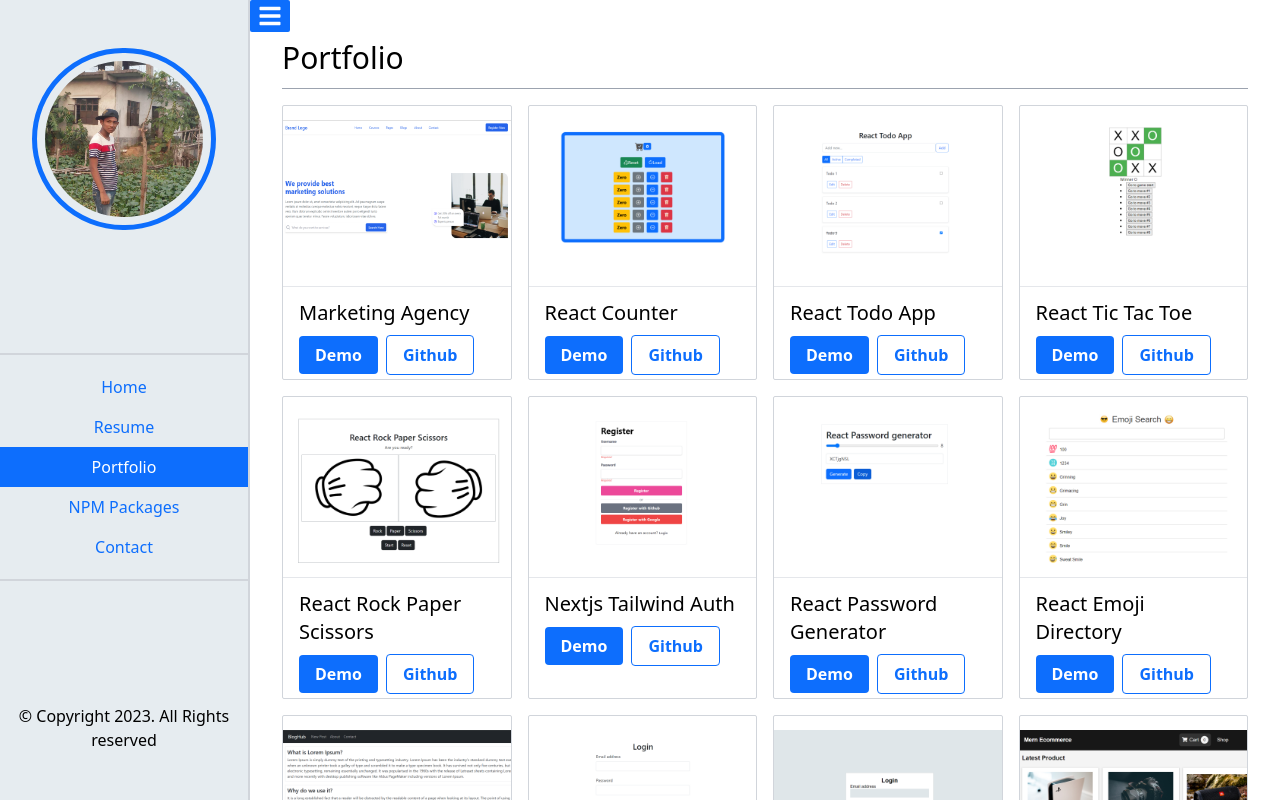
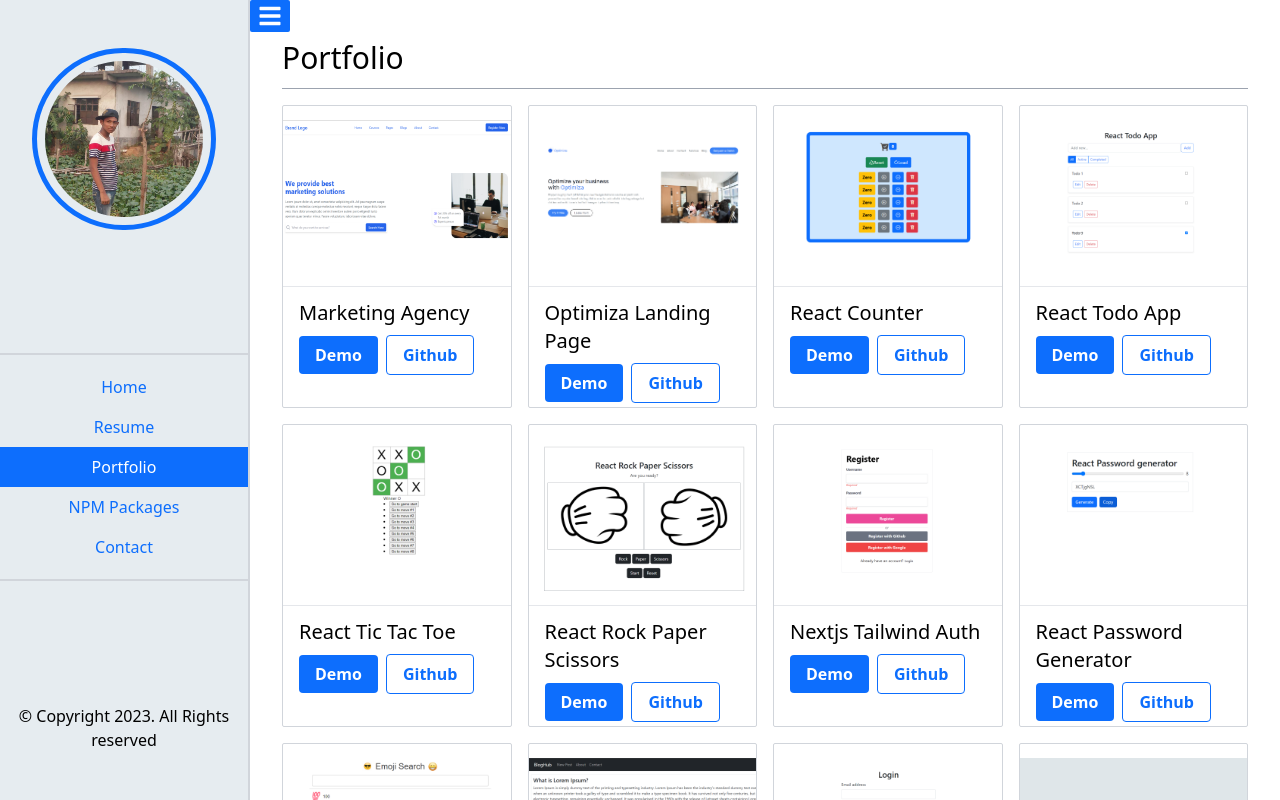
Before and after one commit to ssakib4040/nextjs-portfolio, a Next.js app: page /portfolio in a window 1280 px wide. Shown: the top 800 px of the page. Built offline with nearby package versions, Linux system fonts and the light colour scheme.

Commit message:
Optimiza added

```diff
--- a/pages/portfolio.tsx
+++ b/pages/portfolio.tsx
@@ -14,6 +14,13 @@ export default function Portfolio() {
       image: "/projects/marketing-house.png",
       link: "https://marketing-house.vercel.app/",
       githubUrl: "https://github.com/ssakib4040/marketing-house",
+    },
+
+    {
+      title: "Optimiza Landing Page",
+      image: "/projects/optimiza.png",
+      link: "https://optimiza.vercel.app/",
+      githubUrl: "https://github.com/ssakib4040/optimiza",
     },
 
     {
```
Also changed, not shown: public/projects/optimiza.png (added).
